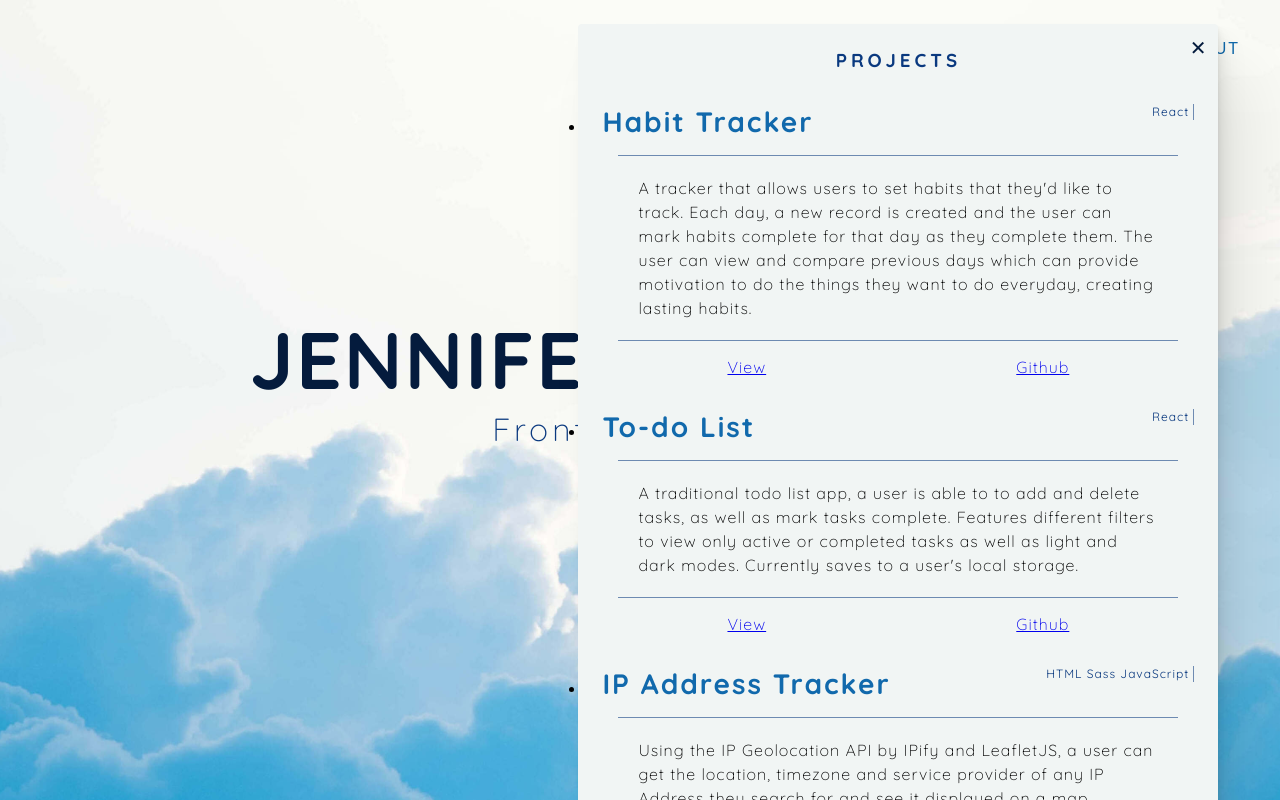
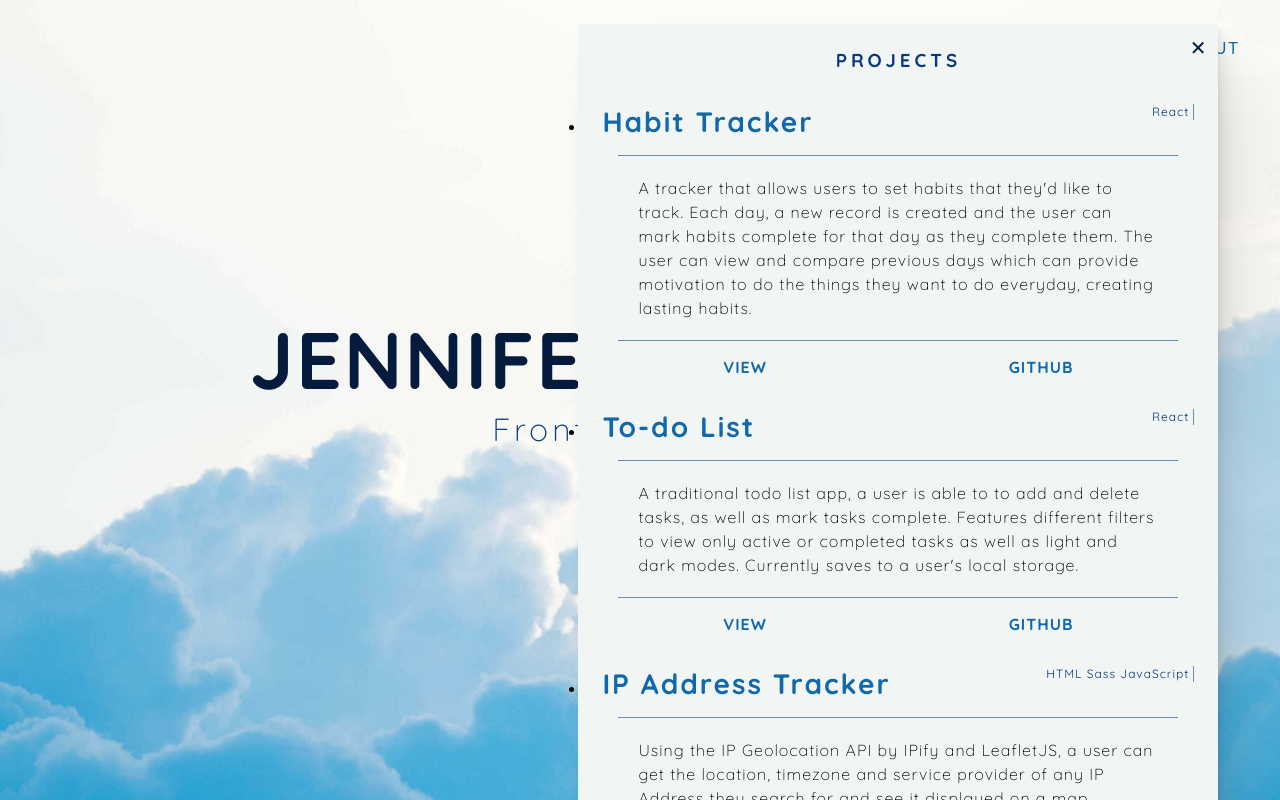
Before and after one commit to jennstirpe/portfolio-v6, a React (Vite) app: page / in a window 1280 px wide. Both pictures are taken after a click on the button "PROJECTS". Shown: the top 800 px of the page. Built offline with nearby package versions, Linux system fonts and the light colour scheme.

Commit message:
Fixed styling of links in project cards

```diff
--- a/src/components/modals/Project.jsx
+++ b/src/components/modals/Project.jsx
@@ -16,8 +16,8 @@ export default function Project({ project }) {
         <p  className="project-desc">{project.description}</p>
 
         <div className="links">
-            <a className="project-link" href={project.link} target="_blank">View</a>
-            <a className="project-github" href={project.github} target="_blank">Github</a>
+            <a className="project-link link" href={project.link} target="_blank">View</a>
+            <a className="project-github link" href={project.github} target="_blank">Github</a>
         </div>
     </StyledProject>
   )
```
